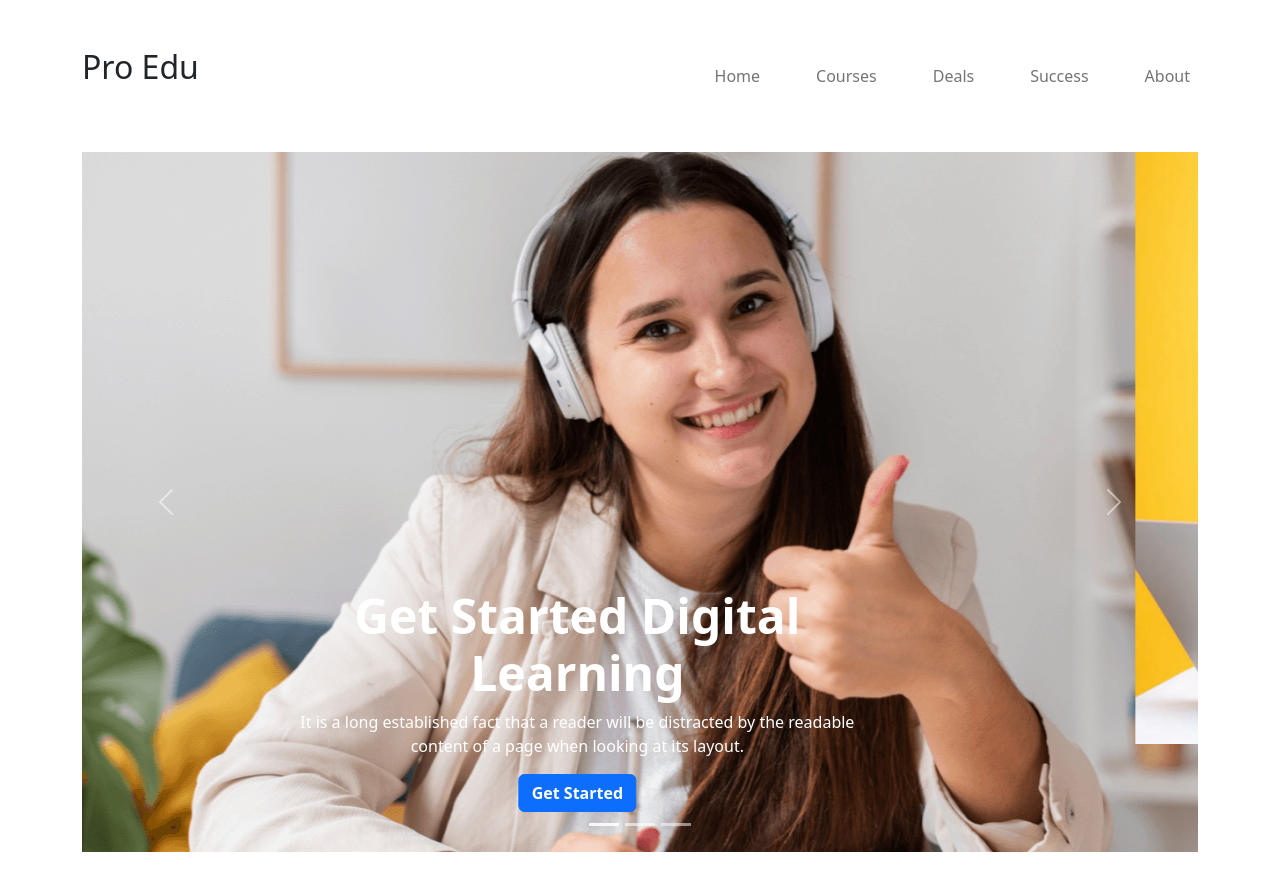
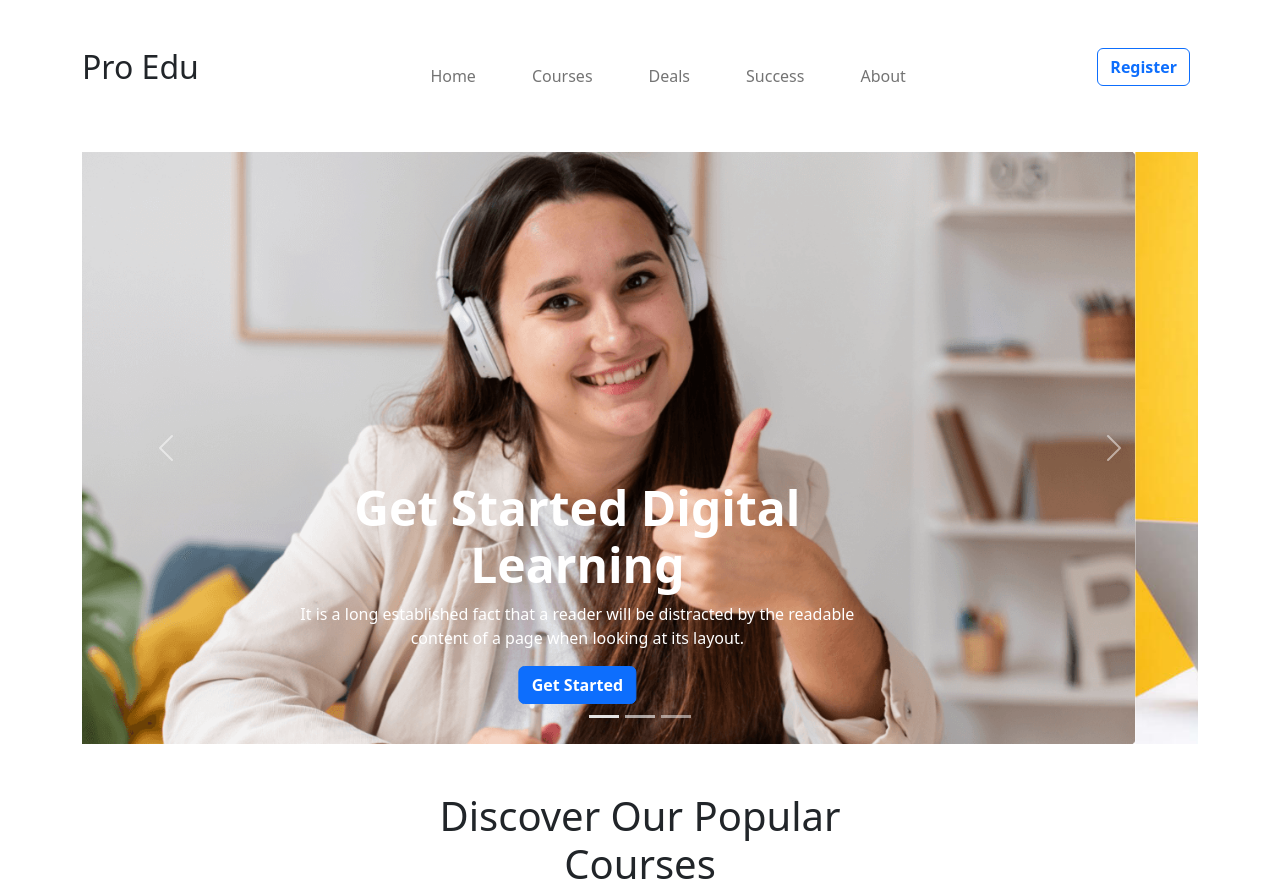
Before and after one commit to atikhasanps/edtech-website, a plain HTML site: page index.html in a window 1280 px wide. Shown: the top 891 px of the page. Drawn offline with nearby package versions, Linux system fonts and the light colour scheme.

Commit message:
final responsive

```diff
--- a/index.html
+++ b/index.html
@@ -41,8 +41,7 @@
 
                </nav>
             </div>
-         <div class="d-sm-none
-         "><button type="button" class="btn btn-outline-primary me-2 fw-bold ">Register</button></div>
+         <div class=""><button type="button" class="btn btn-outline-primary me-2 fw-bold ">Register</button></div>
 
         </header>
       </div>
@@ -59,7 +58,7 @@
         </div>
         <div class="carousel-inner">
           <div class="carousel-item active">
-            <img src="images/cover/cover-1.png " class="d-block m-auto" alt="...">
+            <img src="images/cover/cover-1.png " class="d-block img-fluid m-auto" alt="...">
             <div class="carousel-caption  d-md-block">
                 <div class="banner-text">
                     <h1 class="text-white display-5 pt- fw-bold">Get Started Digital<br> Learning</h1>
```
